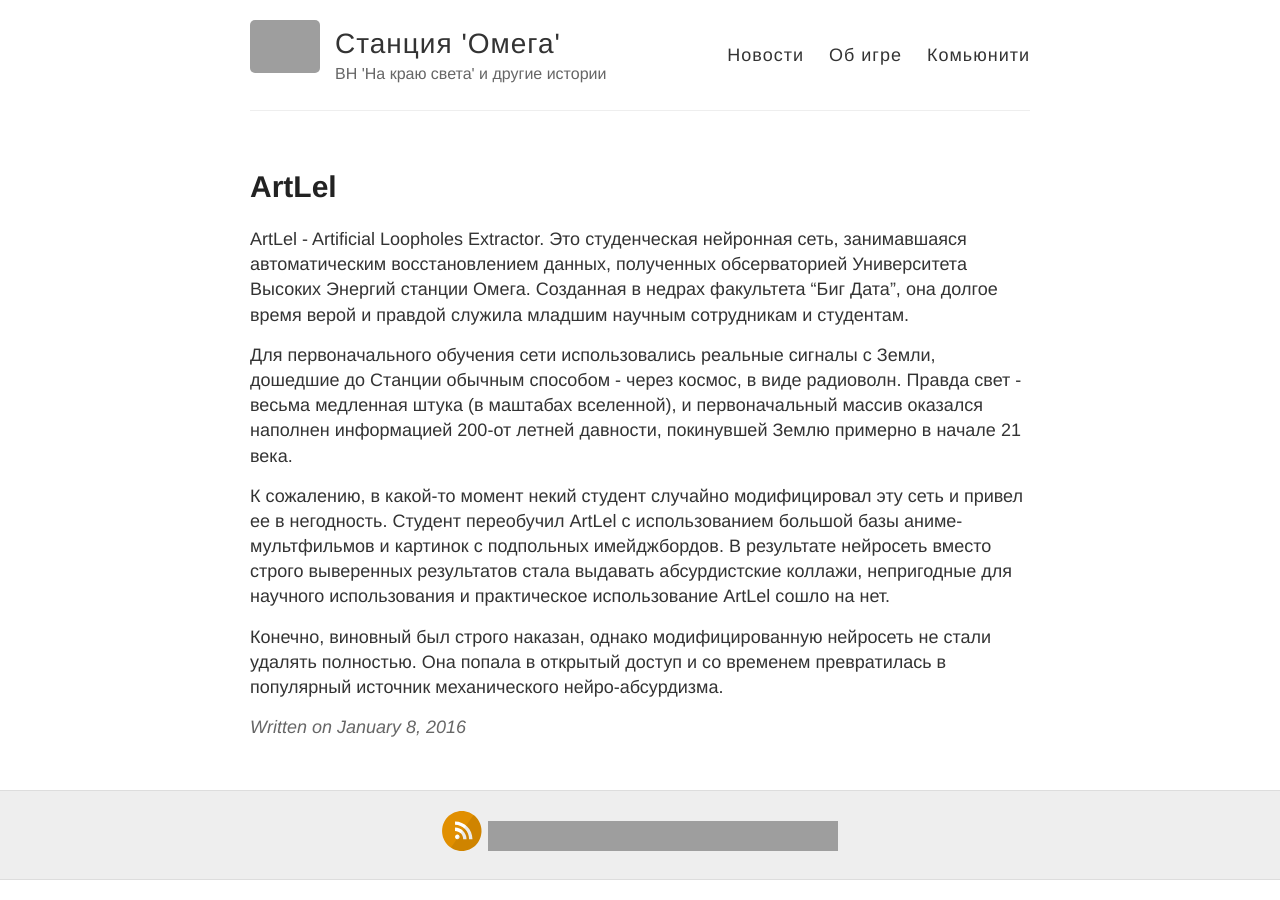
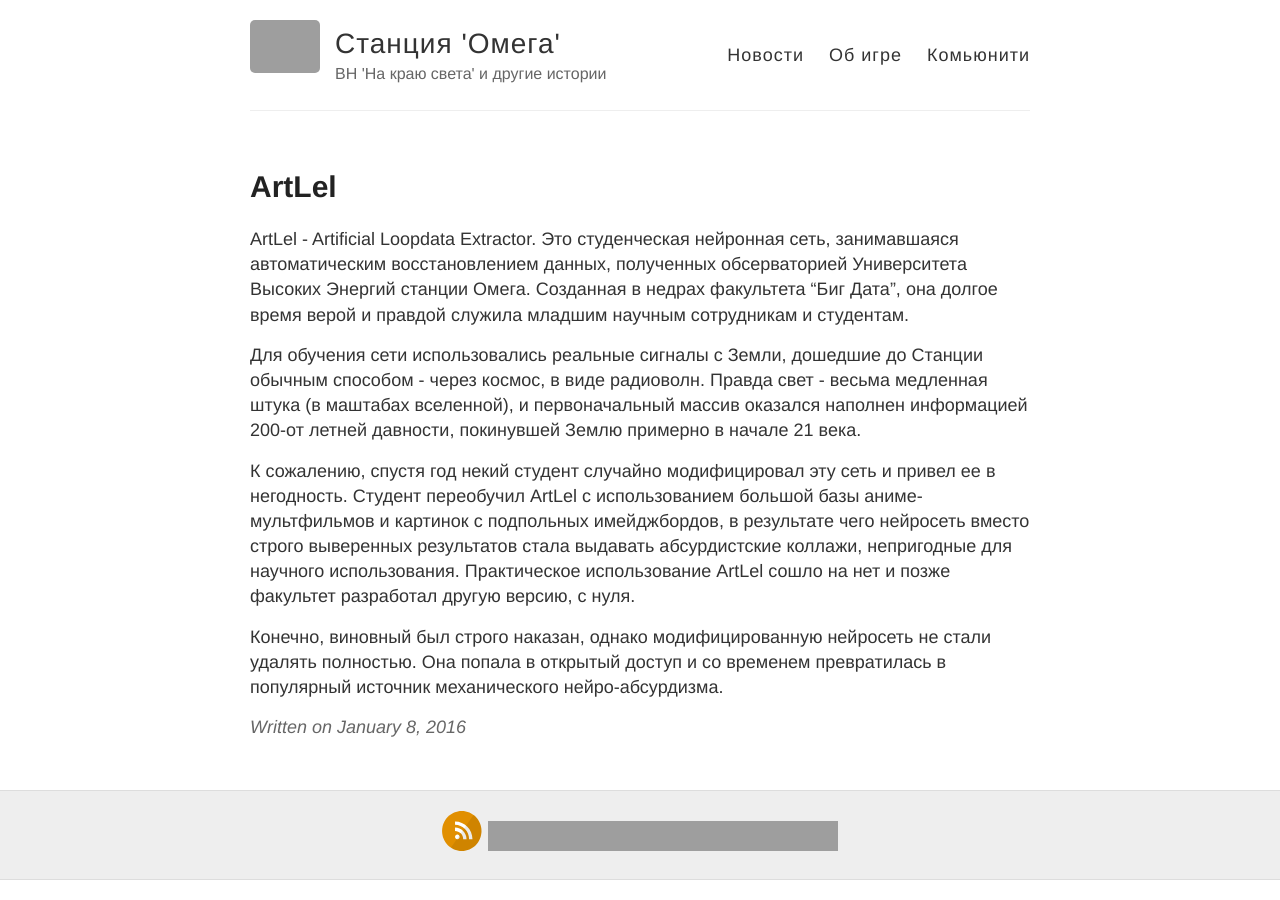
Before and after one commit to IPv6/kristallum, a Jekyll site: the page built from _posts/wiki-stuff/2016-1-08-ru-wiki-station-artlel.md, in a window 1280 px wide. Built offline with Jekyll 4.4.1, drawn with Linux system fonts in a browser that asks for light colours; comment, search, counter and statistics services are not loaded; grey boxes are pictures that could not be loaded.

Commit message:
фиксес

```diff
--- a/_posts/wiki-stuff/2016-1-08-ru-wiki-station-artlel.md
+++ b/_posts/wiki-stuff/2016-1-08-ru-wiki-station-artlel.md
@@ -3,11 +3,11 @@ layout: ru-post
 title: ArtLel
 ---
 
-ArtLel - Artificial Loopholes Extractor.
+ArtLel - Artificial Loopdata Extractor.
 Это студенческая нейронная сеть, занимавшаяся автоматическим восстановлением данных, полученных обсерваторией Университета Высоких Энергий станции Омега. Созданная в недрах факультета "Биг Дата", она долгое время верой и правдой служила младшим научным сотрудникам и студентам.
 
-Для первоначального обучения сети использовались реальные сигналы с Земли, дошедшие до Станции обычным способом - через космос, в виде радиоволн. Правда свет - весьма медленная штука (в маштабах вселенной), и первоначальный массив оказался наполнен информацией 200-от летней давности, покинувшей Землю примерно в начале 21 века.
+Для обучения сети использовались реальные сигналы с Земли, дошедшие до Станции обычным способом - через космос, в виде радиоволн. Правда свет - весьма медленная штука (в маштабах вселенной), и первоначальный массив оказался наполнен информацией 200-от летней давности, покинувшей Землю примерно в начале 21 века.
 
-К сожалению, в какой-то момент некий студент случайно модифицировал эту сеть и привел ее в негодность. Студент переобучил ArtLel с использованием большой базы аниме-мультфильмов и картинок с подпольных имейджбордов. В результате нейросеть вместо строго выверенных результатов стала выдавать абсурдистские коллажи, непригодные для научного использования и практическое использование ArtLel сошло на нет.
+К сожалению, спустя год некий студент случайно модифицировал эту сеть и привел ее в негодность. Студент переобучил ArtLel с использованием большой базы аниме-мультфильмов и картинок с подпольных имейджбордов, в результате чего нейросеть вместо строго выверенных результатов стала выдавать абсурдистские коллажи, непригодные для научного использования. Практическое использование ArtLel сошло на нет и позже факультет разработал другую версию, с нуля.
 
 Конечно, виновный был строго наказан, однако модифицированную нейросеть не стали удалять полностью. Она попала в открытый доступ и со временем превратилась в популярный источник механического нейро-абсурдизма.
```
